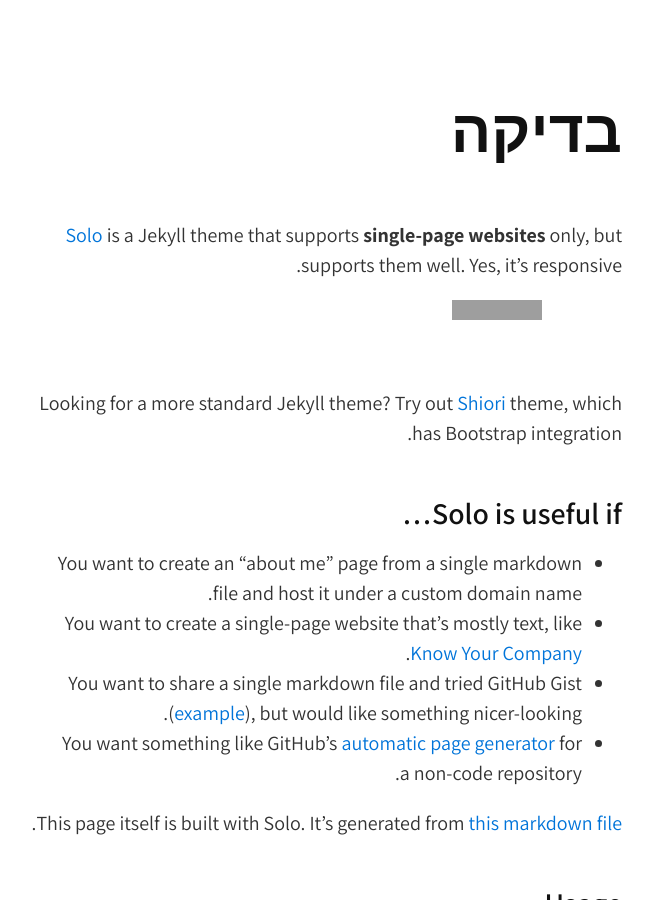
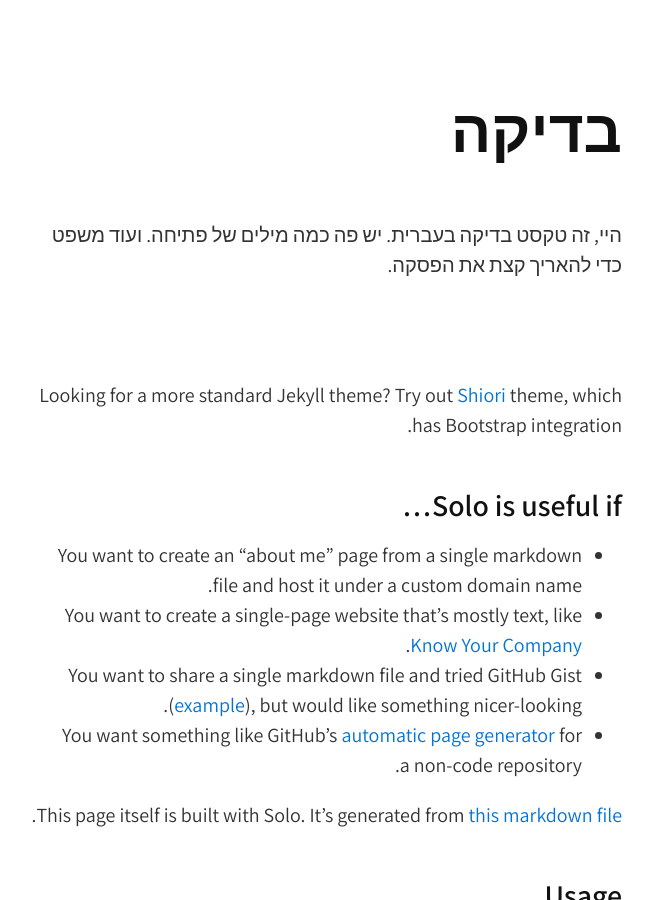
Before and after one commit to alexpolonsky/alexpolonsky.github.io, a Jekyll site: the page built from index.md, in a window 1280 px wide and 900 px high. Shown: the whole window, without its empty margins (318-972 px from the left). Built offline with Jekyll 4.4.1, drawn with Linux system fonts in a browser that asks for light colours; grey boxes are pictures that could not be loaded.

Commit message:
Update index.md

```diff
--- a/index.md
+++ b/index.md
@@ -2,10 +2,9 @@
 layout: default
 ---
 
-[Solo](http://chibicode.github.io/solo) is a Jekyll theme that supports **single-page websites** only, but supports them well. Yes, it's responsive.
+היי, זה טקסט בדיקה בעברית. יש פה כמה מילים של פתיחה. ועוד משפט כדי להאריך קצת את הפסקה.
 
-<iframe src="https://ghbtns.com/github-btn.html?user=chibicode&amp;repo=solo&amp;type=watch&amp;count=true&amp;size=large"
-  allowtransparency="true" frameborder="0" scrolling="0" width="170" height="30"></iframe><br/>
+<iframe allowtransparency="true" frameborder="0" scrolling="no" src="//platform.twitter.com/widgets/follow_button.html?screen_name=alexpo&lang=he&show_count=false" style="width:300px; height:20px;"></iframe><br/>
 
 Looking for a more standard Jekyll theme? Try out [Shiori](http://github.com/ellekasai/shiori) theme, which has Bootstrap integration.
 
```
